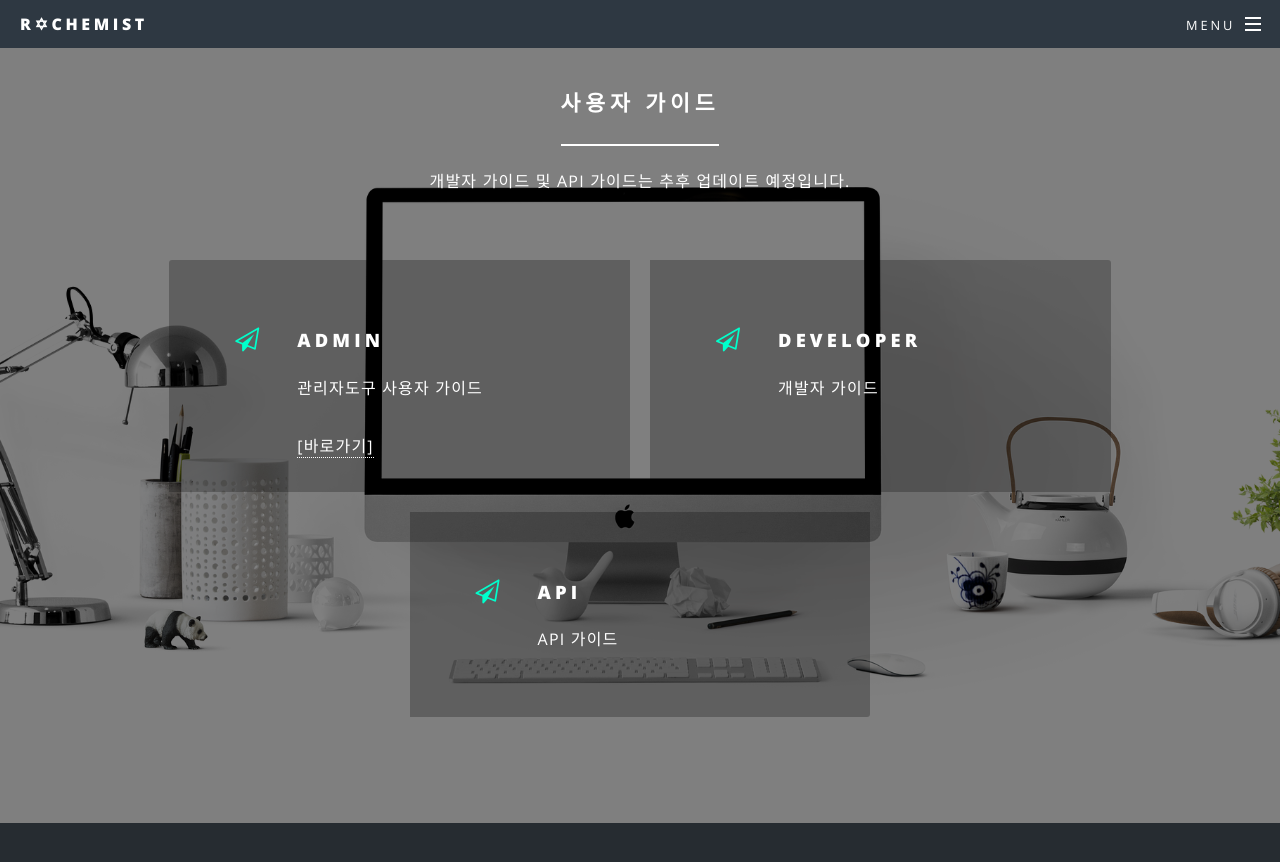
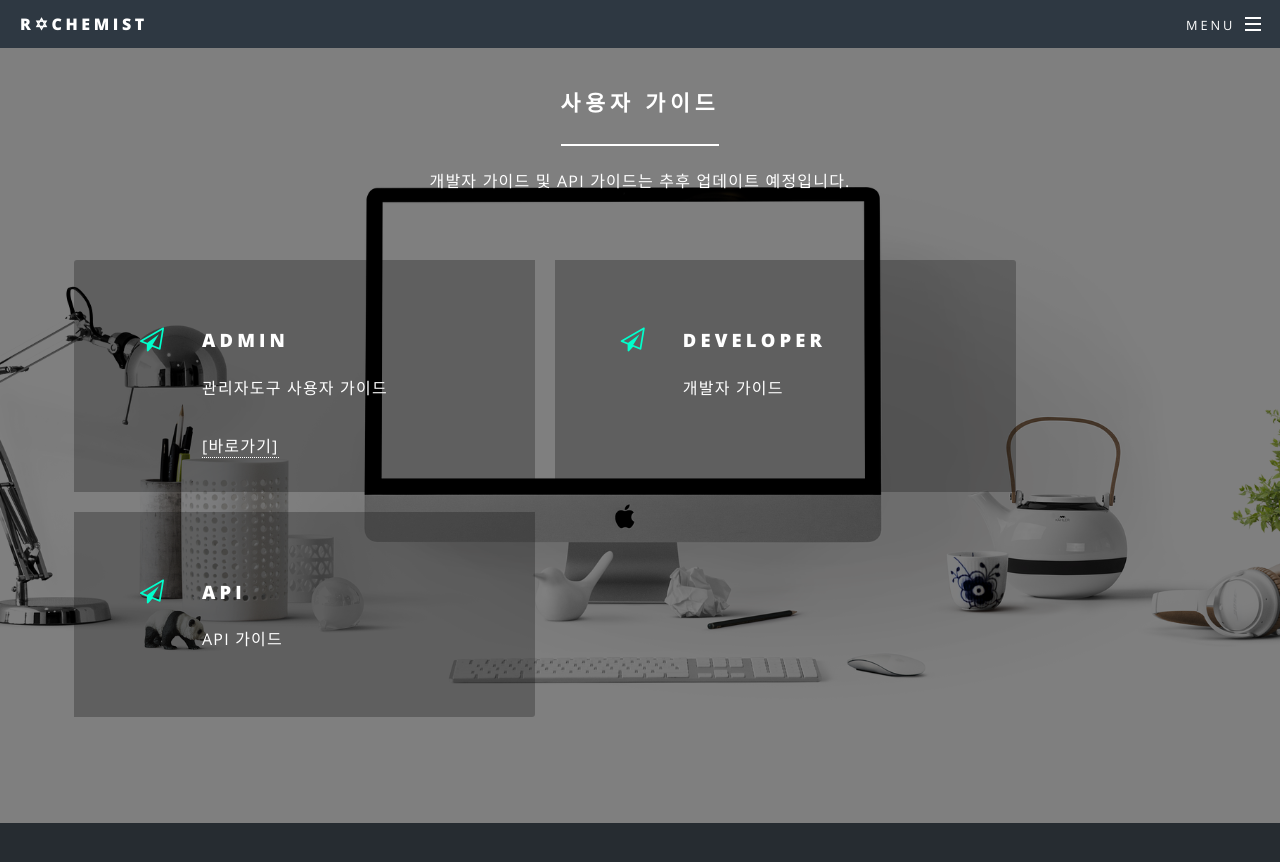
Before and after one commit to rchemist/rchemist.github.io, a Jekyll site: the page built from developers.html, in a window 1280 px wide and 900 px high, scrolled down 912 px. Shown: the top 862 px of the window. Built offline with Jekyll 4.4.1, drawn with Linux system fonts in a browser that asks for light colours.

```diff
--- a/css/main.scss
+++ b/css/main.scss
@@ -1034,10 +1034,13 @@ $baseurl: '{{ site.baseurl }}/images';
 		}
 	}
 
+	.guide-contents {
+		@include vendor('justify-content', 'center');
+	}
+
 	.features-1 {
 		@include vendor('display', 'flex');
 		@include vendor('flex-wrap', 'wrap');
-		@include vendor('justify-content', 'center');
 		list-style: none;
 		padding: 0;
 		width: 100%;
```
